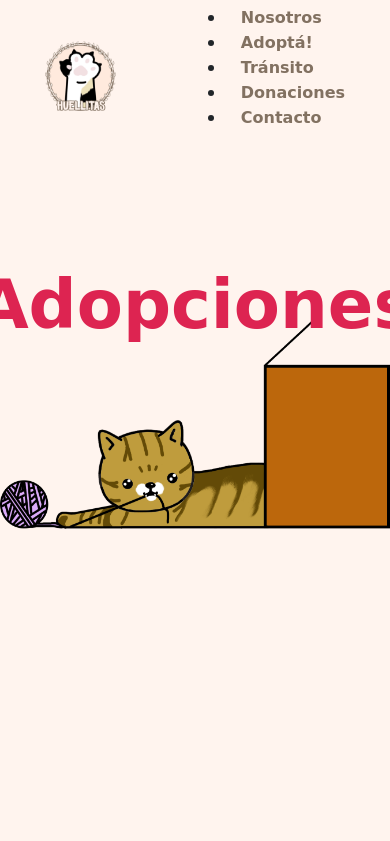
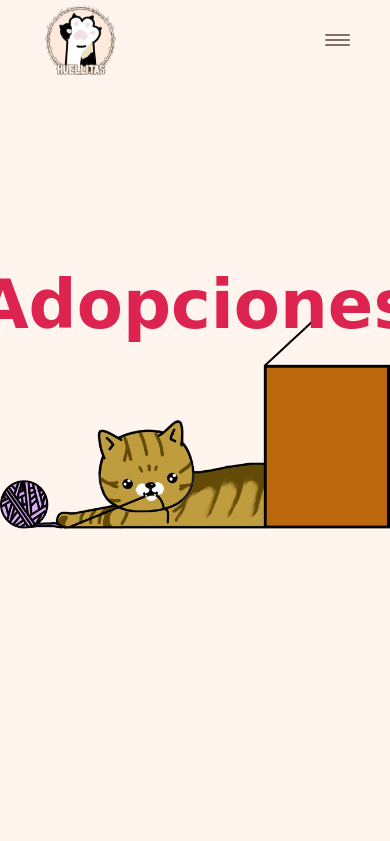
Before and after one commit to Feliciotti/refugiohuellitas, a plain HTML site: page secciones/adopta.html in a window 390 px wide. Shown: the top 841 px of the page. Drawn offline with nearby package versions, Linux system fonts and the light colour scheme; a web font is replaced by a local one.

Commit message:
nav responsive todos los index

```diff
--- a/secciones/adopta.html
+++ b/secciones/adopta.html
@@ -37,15 +37,18 @@
             </div>
             <!-- NAV BAR -->
             <nav>
-                <div class="nav__list">
-                    <ul>
-                        <li><a href="../secciones/el-refugio.html">Nosotros</a></li>
-                        <li><a href="../secciones/adopta.html">Adoptá!</a></li>
-                        <li><a href="../secciones/transito.html">Tránsito</a></li>
-                        <li><a href="../secciones/donaciones.html">Donaciones</a></li>
-                        <li><a href="../secciones/contacto.html">Contacto</a></li>
-                    </ul>
-                </div>
+                <input type="checkbox" class="menu-btn" id="menu-btn">
+                <label for="menu-btn" class="menu-icon">
+                    <span class="menu-icon__line"></span>
+                </label>
+
+                <ul class="nav-links">
+                    <li class="nav__link"><a href="../secciones/el-refugio.html">Nosotros</a></li>
+                    <li class="nav__link"><a href="../secciones/adopta.html">Adoptá!</a></li>
+                    <li class="nav__link"><a href="../secciones/transito.html">Tránsito</a></li>
+                    <li class="nav__link"><a href="../secciones/donaciones.html">Donaciones</a></li>
+                    <li class="nav__link"><a href="../secciones/contacto.html">Contacto</a></li>
+                </ul>
             </nav>
         </header>
 
```
Also changed, not shown: secciones/contacto.html (+12 -9 lines), secciones/donaciones.html (+12 -9 lines), secciones/el-refugio.html (+12 -9 lines), secciones/transito.html (+12 -9 lines).
